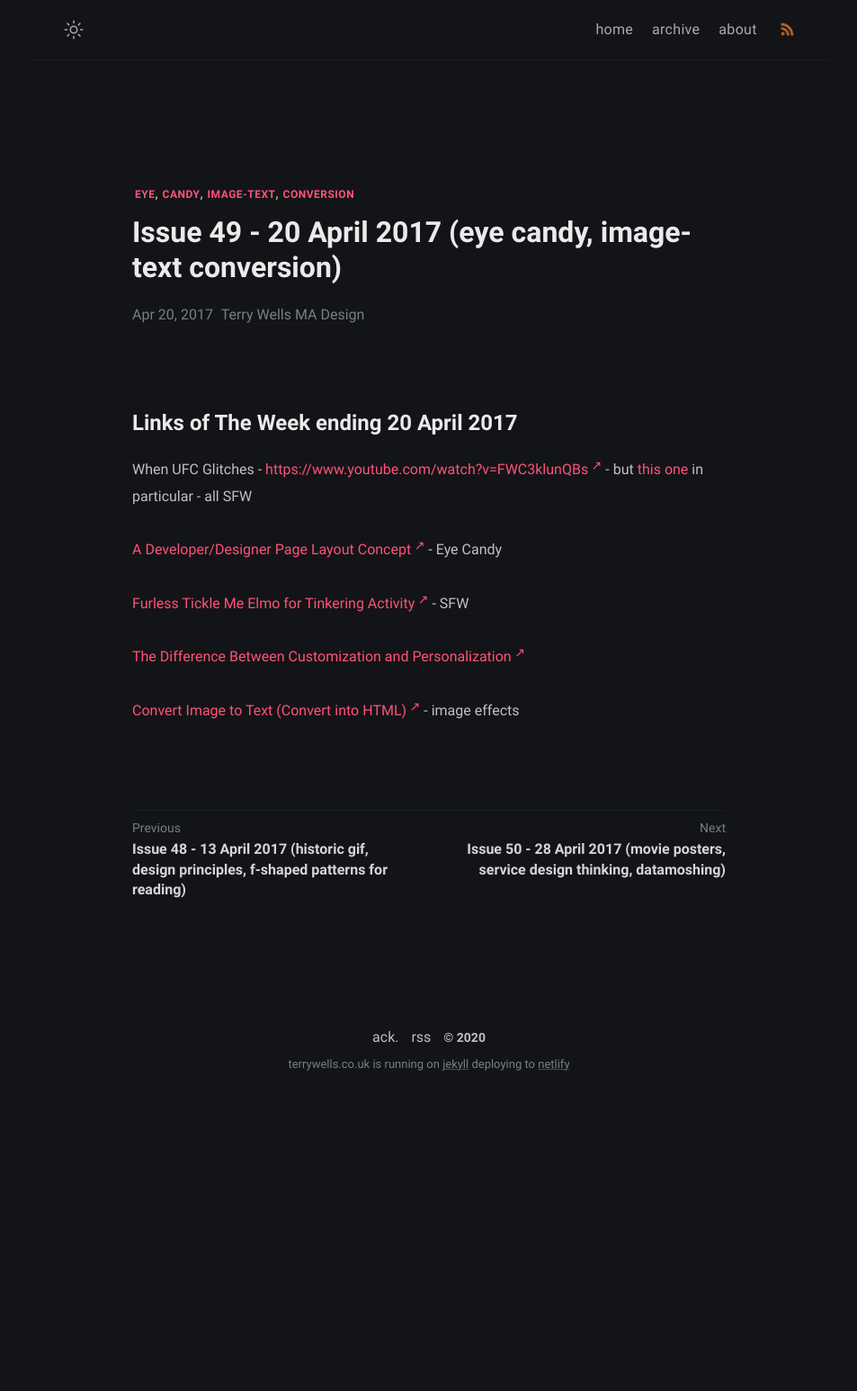
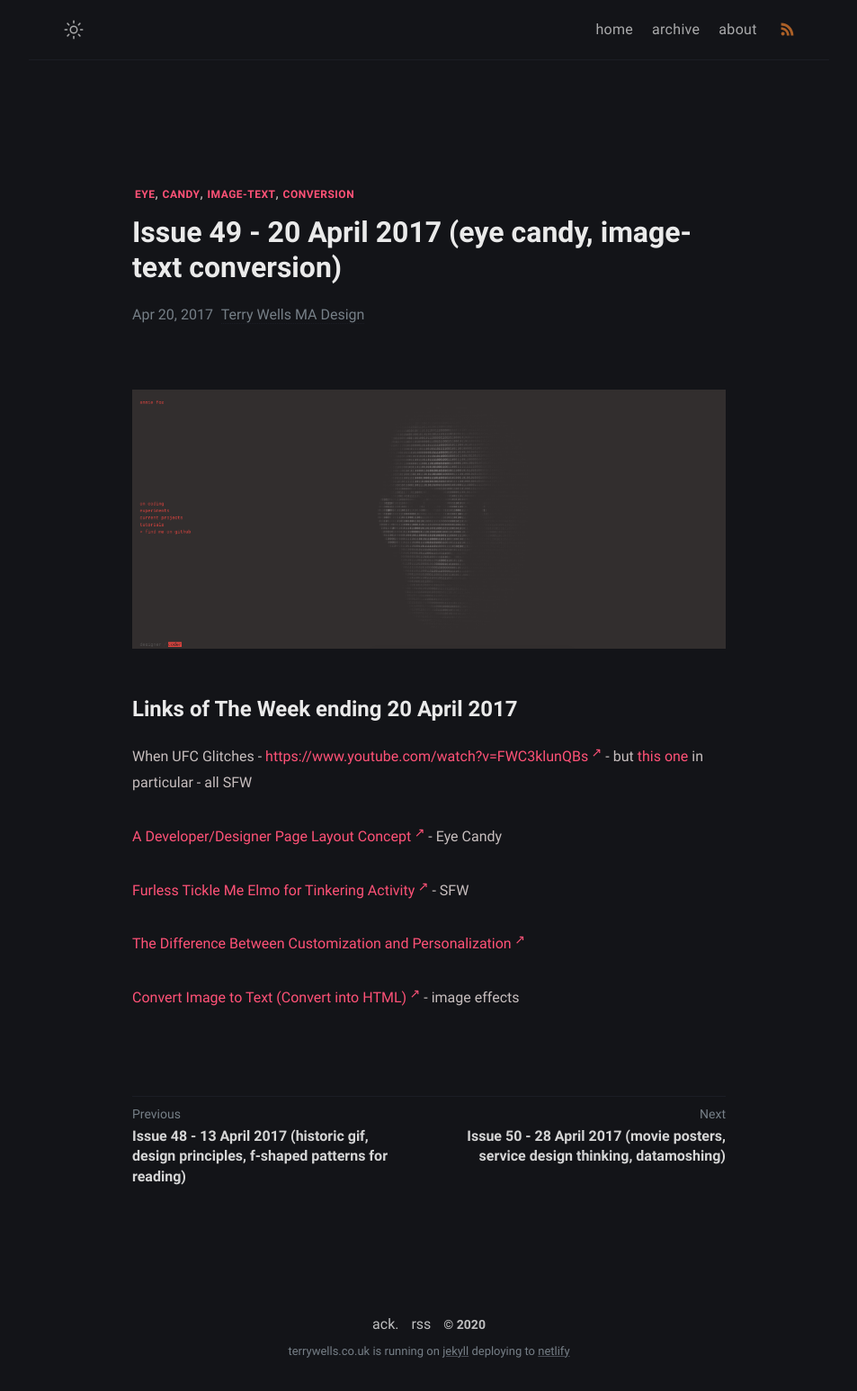
Before and after one commit to wristtattoo/jekyll-klise, a Jekyll site: the page built from _posts/2020-11-03-issue-49-20-april-2017-eye-candy-image-text-conversion.md, in a window 1280 px wide. Shown: the whole page at 90% size, without its empty margins (163-1116 px from the left). Built offline with Jekyll 4.4.1, drawn with Linux system fonts in a browser that asks for light colours; a script that is not in the unit is left out; before the commit the page ends 1227 px from its top, so only the background shows below that.

Commit message:
Update Links of The Week “2020-11-03-issue-49-20-april-2017-eye-candy-image-text-conversion”

```diff
--- a/_posts/2020-11-03-issue-49-20-april-2017-eye-candy-image-text-conversion.md
+++ b/_posts/2020-11-03-issue-49-20-april-2017-eye-candy-image-text-conversion.md
@@ -4,6 +4,8 @@ title: Issue 49 - 20 April 2017 (eye candy, image-text conversion)
 tags: eye candy image-text conversion
 date: 2017-04-20T11:11:54.617Z
 ---
+![When UFC Glitches](/assets/uploads/issue-49.png "When UFC Glitches")
+
 # Links of The Week ending 20 April 2017
 
 When UFC Glitches - <a href="https://www.youtube.com/watch?v=FWC3klunQBs" target="_blank">https://www.youtube.com/watch?v=FWC3klunQBs</a> - but <a href="https://media.giphy.com/media/xUA7aLMX0j1RNO2xEs/giphy.gif">this one</a> in particular - all SFW
```
Also changed, not shown: assets/uploads/issue-49.png (added).
